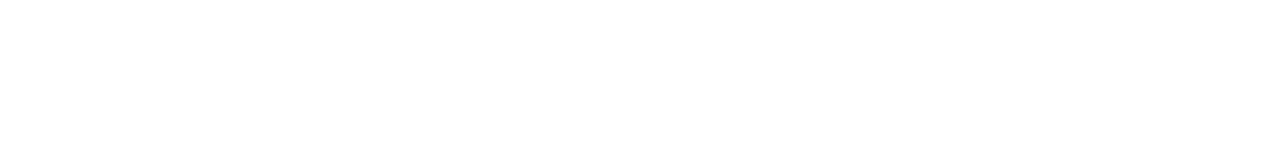
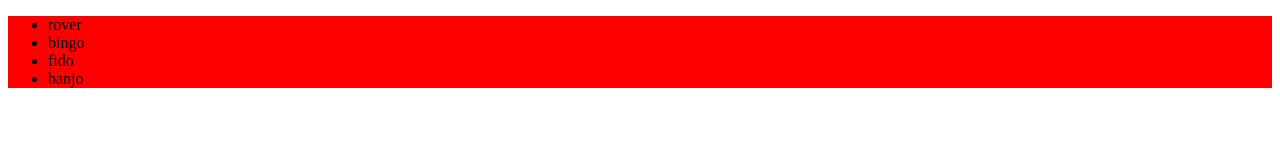
Before and after one commit to mcnadams/layout-components, a website built with webpack: page src/index.html in a window 1280 px wide. Built offline with nearby package versions, Linux system fonts and the light colour scheme.

Commit message:
some pretty cool stuff

```diff
--- a/docs/bundle.js
+++ /dev/null
@@ -1 +0,0 @@
-!function(e){var t={};function n(r){if(t[r])return t[r].exports;var o=t[r]={i:r,l:!1,exports:{}};return e[r].call(o.exports,o,o.exports,n),o.l=!0,o.exports}n.m=e,n.c=t,n.d=function(e,t,r){n.o(e,t)||Object.defineProperty(e,t,{enumerable:!0,get:r})},n.r=function(e){"undefined"!=typeof Symbol&&Symbol.toStringTag&&Object.defineProperty(e,Symbol.toStringTag,{value:"Module"}),Object.defineProperty(e,"__esModule",{value:!0})},n.t=function(e,t){if(1&t&&(e=n(e)),8&t)return e;if(4&t&&"object"==typeof e&&e&&e.__esModule)return e;var r=Object.create(null);if(n.r(r),Object.defineProperty(r,"default",{enumerable:!0,value:e}),2&t&&"string"!=typeof e)for(var o in e)n.d(r,o,function(t){return e[t]}.bind(null,o));return r},n.n=function(e){var t=e&&e.__esModule?function(){return e.default}:function(){return e};return n.d(t,"a",t),t},n.o=function(e,t){return Object.prototype.hasOwnProperty.call(e,t)},n.p="",n(n.s=0)}([function(e,t){console.log("hihihi")}]);
--- /dev/null
+++ b/src/index.css
@@ -0,0 +1,3 @@
+.dogs {
+  background: red;
+}
--- a/src/index.html
+++ b/src/index.html
@@ -8,5 +8,7 @@
 </head>
 <body>
 
+  <div id="root"></div>
+
 </body>
 </html>
--- a/src/index.js
+++ b/src/index.js
@@ -1,2 +1,16 @@
-// eslint-disable-next-line no-console
-console.log('hihihi');
+//import { unlink } from "fs";
+import styles from './index.css';
+
+const root = document.getElementById('root');
+const list = document.createElement('ul');
+list.className = styles.dogs;
+
+root.appendChild(list);
+
+const dogs = ['rover', 'bingo', 'fido', 'banjo'];
+
+dogs.forEach(dog => {
+  const li = document.createElement('li');
+  li.textContent = dog;
+  list.appendChild(li);
+});
```
Also changed, not shown: docs/index.html (deleted, +0 -12 lines), 4 other files.
